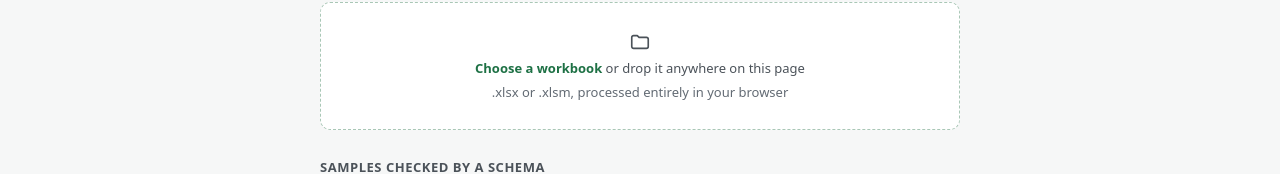
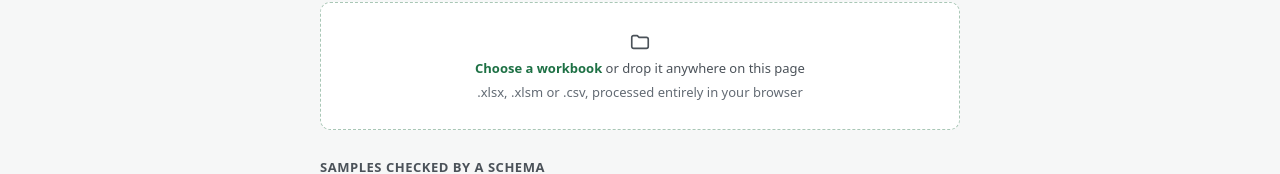
Before and after one commit to ruled-page/ruled, a React (Vite) app: page / in a window 1280 px wide. Shown: the part 271-445 px from the top of the page. Built offline with nearby package versions, Linux system fonts and the light colour scheme; no server answers; what @glideapps/glide-data-grid would draw is missing.

Commit message:
Validate workbooks saved from a CSV file with the other saves, and say on the demo's welcome page that CSV files open

```diff
--- a/src/demo/locales/de.ts
+++ b/src/demo/locales/de.ts
@@ -17,7 +17,7 @@ export const de: Record<keyof typeof en, string> = {
   'welcome.lede':
     'Öffnen Sie eine .xlsx-Datei, ändern Sie Zellen, fügen Sie aus Excel ein, füllen Sie durch Ziehen aus und speichern Sie sie wieder als .xlsx. Formeln werden beim Bearbeiten neu berechnet. Diagramme, PivotTables, Makros und Formatierungen bleiben in der gespeicherten Datei erhalten, auch die, die dieser Editor nicht anzeigen kann.',
   'welcome.choose': '<strong>Arbeitsmappe auswählen</strong> oder an einer beliebigen Stelle auf dieser Seite ablegen',
-  'welcome.fileTypes': '.xlsx oder .xlsm, vollständig in Ihrem Browser verarbeitet',
+  'welcome.fileTypes': '.xlsx, .xlsm oder .csv, vollständig in Ihrem Browser verarbeitet',
   'welcome.schemaSamples': 'Von einem Schema geprüfte Beispiele',
   'welcome.schemaCount_one': '{{count, number}} Schema ist registriert.',
   'welcome.schemaCount_other': '{{count, number}} Schemas sind registriert.',
--- a/src/demo/locales/en.ts
+++ b/src/demo/locales/en.ts
@@ -18,7 +18,7 @@ export const en = {
   'welcome.lede':
     'Open a .xlsx file, change cells, paste from Excel, drag to fill, and save it back as .xlsx. Formulas recalculate as you edit. Charts, pivot tables, macros and formatting are kept in the saved file, even the ones this editor can’t display.',
   'welcome.choose': '<strong>Choose a workbook</strong> or drop it anywhere on this page',
-  'welcome.fileTypes': '.xlsx or .xlsm, processed entirely in your browser',
+  'welcome.fileTypes': '.xlsx, .xlsm or .csv, processed entirely in your browser',
   'welcome.schemaSamples': 'Samples checked by a schema',
   'welcome.schemaCount_one': '{{count, number}} schema is registered.',
   'welcome.schemaCount_other': '{{count, number}} schemas are registered.',
```
Also changed, not shown: 1 other file (tests, documents, lock files or other folders).
